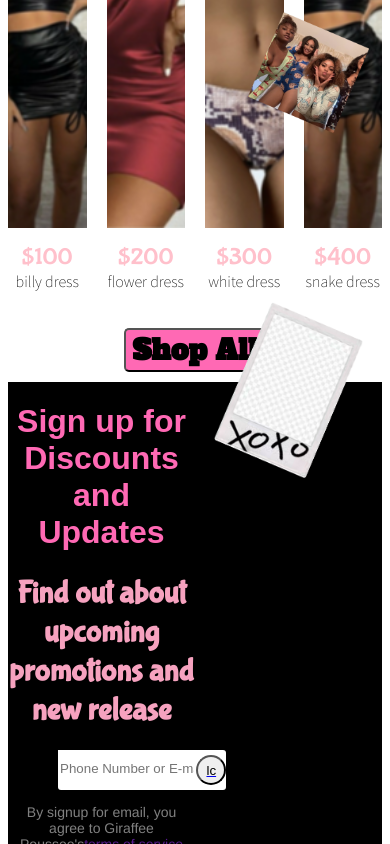
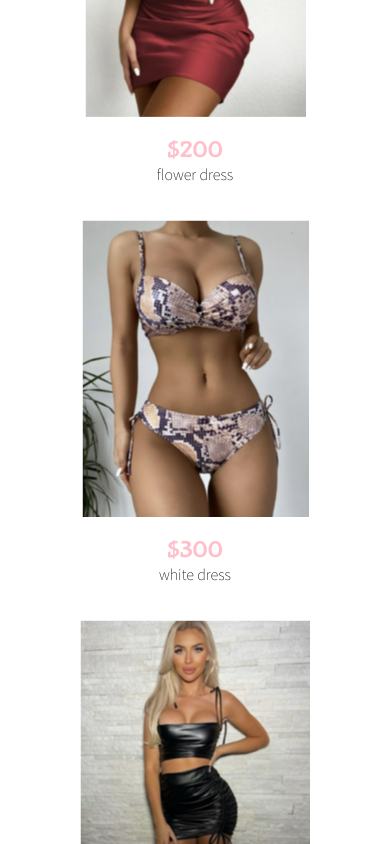
Before and after one commit to mtravers1/onlineretailwebsite, a React (Create React App) app: page / in a window 390 px wide. Shown: the part 2000-2844 px from the top of the page. Built offline with nearby package versions, Linux system fonts and the light colour scheme; a web font is replaced by a local one.

Commit message:
working on making shopall page responsive to mobile

```diff
--- a/src/index.css
+++ b/src/index.css
@@ -121,16 +121,35 @@
   object-fit: cover;
     max-width: 80%;
     position: relative;
-    bottom: 80px;
+
 
 }
+
+#signupinput{
+
+  display:flex;
+   justify-content:right;
+   border-radius:3px;
+    height:40px;
+    width:90%;
+    background-color:white;
+    margin-left:auto;
+    margin-right:auto;
+
+}
+
+
+
 #mainpic1{
-  object-fit: cover;
-    max-width: 65%;
-    max-height: 30%;
+
+    width: 35%;
+
+
+
     position: relative;
-    bottom: 550px;
-    left: 20px;
+    bottom:300px;
+
+
 
 }
 
@@ -140,7 +159,6 @@
 }
 
 #headingpic{
-  height: 800px;
 
   background-color: pink;
   font-family: 'Bungee Outline', cursive;
@@ -197,11 +215,11 @@
   background-size: cover;
 }
 #shops{
-  display: grid;
-  grid-template-columns: repeat(4, minmax(auto, 1fr));
-  height: 400px;
+  display: flex;
+  flex-wrap: wrap;
+  flex-direction: row;
+  justify-content: space-around;
   grid-gap: 20px;
-
 }
 
 #salebutton{
@@ -401,7 +419,7 @@
 
 #tagline input{
   height: 50px;
-  width: 600px;
+  width: 90%;
 
 }
 
@@ -422,7 +440,7 @@
 
 #category img{
   height: 250px;
-  width: 205px;
+  width: 80%;
   background-image: url('./pics/dress4.jpeg');
 
 }
@@ -444,7 +462,7 @@
   font-family: 'Lato', sans-serif;
 
   height: 250px;
-  width: 205px;
+  width: 80%;
   background-color: grey;
   display: flex;
   justify-content: center;
@@ -963,7 +981,8 @@ display: flex;
 
 #subscribe {
 
-  grid-template-rows: repeat(2, minmax(auto, 1fr));
+display: flex;
+flex-direction: column;
 
 }
 
--- a/src/page/home.js
+++ b/src/page/home.js
@@ -8,6 +8,10 @@ import Header from "../components/header";
 import Loyalty from "./loyaltycard";
 import mainpic from '../pics/mainpic.png'
 import mainpic1 from '../pics/mainpic1.png'
+import dress1 from '../pics/dress1.png'
+import dress2 from '../pics/dresss2.png'
+import dress3 from '../pics/dresss3.png'
+import dress4 from '../pics/dresss4.png'
 
 
 const Home = () => {
@@ -53,10 +57,22 @@ const Home = () => {
 
             </div>
             <div id="shops">
-                <span id="dress1"><p style={{position:"relative", top:"400px"}}><span style={{color:"pink"}} id="homeprice">$100</span><br/><span id="hname">billy dress</span></p></span>
-                <span id="dress2"><p style={{position:"relative", top:"400px"}}><span style={{color:"pink"}} id="homeprice">$200</span><br/><span id="hname">flower dress</span></p></span>
-                <span id="dress3"><p style={{position:"relative", top:"400px"}}><span style={{color:"pink"}} id="homeprice">$300</span><br/><span id="hname">white dress</span></p></span>
-                <span id="dress4"><p style={{position:"relative", top:"400px"}}><span style={{color:"pink"}} id="homeprice">$400</span><br/><span id="hname">snake dress</span></p></span>
+                <span>
+                <img src={dress1}id="dress1"/><p><span style={{color:"pink"}} id="homeprice">$100</span><br/><span id="hname">billy dress</span></p>
+                </span>
+
+                <span>
+                <img src={dress2} id="dress2"/><p ><span style={{color:"pink"}} id="homeprice">$200</span><br/><span id="hname">flower dress</span></p>
+                </span>
+
+
+                <span>
+                <img src={dress3} id="dress3"/><p><span style={{color:"pink"}} id="homeprice">$300</span><br/><span id="hname">white dress</span></p>
+                </span>
+
+                <span>
+                <img src={dress4} id="dress4"/><p><span style={{color:"pink"}} id="homeprice">$400</span><br/><span id="hname">snake dress</span></p>
+                </span>
             </div>
             <button id="shopbut" type="button"><Link to="/shopAll">Shop All</Link></button>
 
@@ -65,7 +81,7 @@ const Home = () => {
 
                 <h1><span id="signup1">Sign up for Discounts and Updates</span></h1>
                 <h1><span id="signup2">Find out about upcoming promotions and new release</span></h1>
-                <div style={{display:"flex", justifyContent:"right",borderRadius:"3px", height:"40px",width:"90%", backgroundColor:"white", marginLeft:"50px"}}>
+                <div id="signupinput">
                 <input style={{}} type="text" placeholder="Phone Number or E-mail"></input>
                 <Link style={{ display:"flex", justifyContent:"center", alignItems:"center"}} to="/loyaltycard"><button style={{height:"30px", width:"30px", borderRadius:"50%"}} type="submit">lc</button></Link>
                 </div>
@@ -76,7 +92,10 @@ const Home = () => {
             <div style={{float:"right", color:"white"}}>
                 <div>
                 <img id="mainpic"src={mainpic} />
+                <div id="mainp">
                 <img id="mainpic1" src={mainpic1}/>
+                </div>
+
                 </div>
 
 
```
